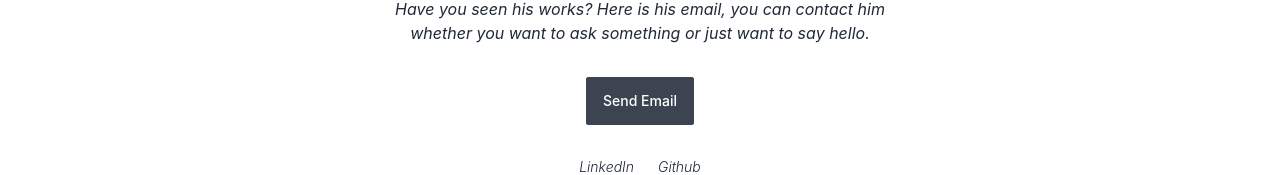
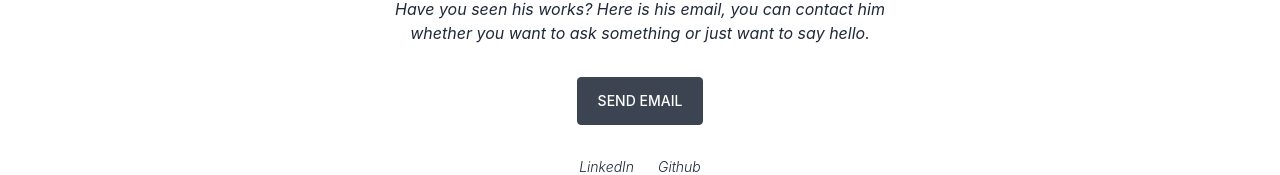
Before and after one commit to ngrwisnu/portfolio-v2, a Next.js app: page / in a window 1280 px wide. Shown: the part 3125-3300 px from the top of the page. Built offline with nearby package versions, Linux system fonts and the light colour scheme.

Commit message:
update button component

```diff
--- a/components/contact/Contact.tsx
+++ b/components/contact/Contact.tsx
@@ -1,6 +1,6 @@
 import React from "react";
 import SosmedLink from "../sosmed-link";
-import Button from "../ui/button";
+import { ButtonLink } from "../ui/button";
 
 const Contact = () => {
   return (
@@ -12,7 +12,7 @@ const Contact = () => {
           whether you want to ask something or just want to say hello.
         </p>
       </div>
-      <Button>Send Email</Button>
+      <ButtonLink link="/">Send Email</ButtonLink>
       <SosmedLink />
     </div>
   );
--- a/components/empty-page/index.tsx
+++ b/components/empty-page/index.tsx
@@ -1,5 +1,5 @@
 import Image from "next/image";
-import Button from "../ui/button";
+import { ButtonLink } from "../ui/button";
 
 const EmptyPage = () => {
   return (
@@ -20,7 +20,9 @@ const EmptyPage = () => {
           You could meet the designer, he is on his page right now
         </p>
       </div>
-      <Button link="/about">Meet the designer</Button>
+      <ButtonLink link="/about" newClassName="btn-link hover:no-underline">
+        Meet the designer
+      </ButtonLink>
     </div>
   );
 };
--- a/components/ui/button/index.tsx
+++ b/components/ui/button/index.tsx
@@ -2,78 +2,41 @@ import Link from "next/link";
 
 interface ButtonProps {
   isExternal?: boolean;
-  isPrimary?: boolean;
+  isDownload?: boolean;
+  isDisabled?: boolean;
   isSecondary?: boolean;
-  isDisabled?: boolean;
-  isDownload?: boolean;
-  isOutlined?: boolean;
+  newClassName?: string;
+  clickHandler?: () => void;
   link?: string;
   children: React.ReactNode;
 }
 
-const Button = (props: ButtonProps) => {
-  const {
-    isExternal,
-    link,
-    isSecondary,
-    isDisabled,
-    isOutlined,
-    isDownload,
-    isPrimary,
-  } = props;
+export const Button = (props: ButtonProps) => {
+  return (
+    <button
+      className={[
+        "btn rounded py-2 px-5 font-medium not-italic",
+        props.newClassName,
+      ].join(" ")}
+      onClick={props.clickHandler}
+    >
+      {props.children}
+    </button>
+  );
+};
 
-  const className = [
-    "py-2",
-    "px-4",
-    "font-medium",
-    "capitalize",
-    "btn",
-    "rounded-sm",
-    "group",
-  ];
-
-  // Default button
-  isPrimary && className.push("bg-neutral-800 text-white");
-  isSecondary && className.push("bg-white text-neutral-800");
-
-  // Outline button
-  if (isOutlined) {
-    if (isPrimary) className.push("bg-transparent border border-neutral-800");
-    if (isSecondary)
-      className.push("bg-transparent border border-white text-white");
-  }
-
-  // disabled button
-  isDisabled && className.push("btn-disabled text-stone-500");
-
-  // External button
-  if (isExternal) {
-    if (isOutlined) {
+export const ButtonLink = (props: ButtonProps) => {
   return (
     <Link
-          href={link!}
-          className={`hover:no-underline ${className.join(" ")}`}
-          download={isDownload}
+      href={props.link!}
+      download={props.isDownload}
+      className={[
+        "btn rounded py-2 px-5 font-medium not-italic",
+        props.newClassName,
+      ].join(" ")}
+      onClick={props.clickHandler}
     >
       {props.children}
     </Link>
   );
-    }
-
-    return (
-      <Link
-        href={link!}
-        className={`text-neutral-800 btn-link bg-transparent hover:no-underline ${className.join(
-          " "
-        )}`}
-        download={isDownload}
-      >
-        {props.children}
-      </Link>
-    );
-  }
-
-  return <button className={`${className.join(" ")}`}>{props.children}</button>;
 };
-
-export default Button;
--- a/pages/404.tsx
+++ b/pages/404.tsx
@@ -1,16 +1,20 @@
-import Link from "next/link";
-import Button from "../components/ui/button";
+import { ButtonLink } from "../components/ui/button";
 
 const NotFoundPage = () => {
   return (
-    <div className="w-screen h-screen flex col-center ">
-      <div className="flex col-center mb-8">
-        <h2 className="text-6xl font-light text-neutral-800 font-['Josefin_Sans']">
+    <div className="col-center flex h-screen w-screen ">
+      <div className="col-center mb-8 flex">
+        <h2 className="text-neutral-800 font-['Josefin_Sans'] text-6xl font-light">
           404
         </h2>
         <p className="text-neutral-400 mt-4">This page is never exist</p>
       </div>
-      <Button link="/">Go to Homepage</Button>
+      <ButtonLink
+        link="/"
+        newClassName="btn-link text-slate-800 hover:no-underline"
+      >
+        Go to Homepage
+      </ButtonLink>
     </div>
   );
 };
--- a/pages/about/index.tsx
+++ b/pages/about/index.tsx
@@ -1,7 +1,8 @@
 import Head from "next/head";
 import Image from "next/image";
 import { Fragment } from "react";
-import Button from "../../components/ui/button";
+import EmptyPage from "../../components/empty-page";
+import { ButtonLink } from "../../components/ui/button";
 import data from "../../data/about";
 
 interface Contact {
@@ -42,21 +43,13 @@ const AboutPage = () => {
               <h6>{data.label}</h6>
             </div>
             <div className="about__button-icons">
-              <Button
+              <ButtonLink
                 link="/assets/docs/ngr-s-resume.pdf"
-                isExternal
-                isOutlined
+                newClassName="btn-outline"
                 isDownload
               >
-                <Image
-                  src="/assets/images/icons/download.svg"
-                  alt=""
-                  width={24}
-                  height={24}
-                  className="mr-1 h-[18px] w-[18px]"
-                />
                 Resume
-              </Button>
+              </ButtonLink>
               <ul className="mt-3 flex gap-3 ">
                 {data.contacts.map((contact: Contact) => (
                   <li
@@ -110,6 +103,7 @@ const AboutPage = () => {
             </div>
           </div>
         </div>
+        <EmptyPage />
       </section>
     </Fragment>
   );
--- a/pages/works/[slug]/index.tsx
+++ b/pages/works/[slug]/index.tsx
@@ -2,12 +2,16 @@ import Image from "next/image";
 import { useRouter } from "next/router";
 import React from "react";
 import Footer from "../../../components/footer";
-import Button from "../../../components/ui/button";
+import { ButtonLink } from "../../../components/ui/button";
 import data from "../../../data/works";
 
 const ProjectDetail = () => {
   const router = useRouter();
   const { slug } = router.query;
+
+  function clickHandler() {
+    alert("Not Found");
+  }
 
   return (
     <section id="project-detail" className="w-screen max-md:px-4">
@@ -19,7 +23,13 @@ const ProjectDetail = () => {
                 {/* Hero section */}
                 <div className="flex flex-col items-center gap-12">
                   <h2>{item.title}</h2>
-                  <button className="btn-outline btn">Visit Site</button>
+                  <ButtonLink
+                    link="#"
+                    clickHandler={clickHandler}
+                    newClassName="btn-outline"
+                  >
+                    Visit Site
+                  </ButtonLink>
                   <figure className="flex max-h-[620px] w-full justify-center bg-[#F5F5F5]">
                     <Image
                       src={`/assets/images/${item.imgUrls[1]}`}
```
Lines whose indentation alone changed are shown as unchanged.
